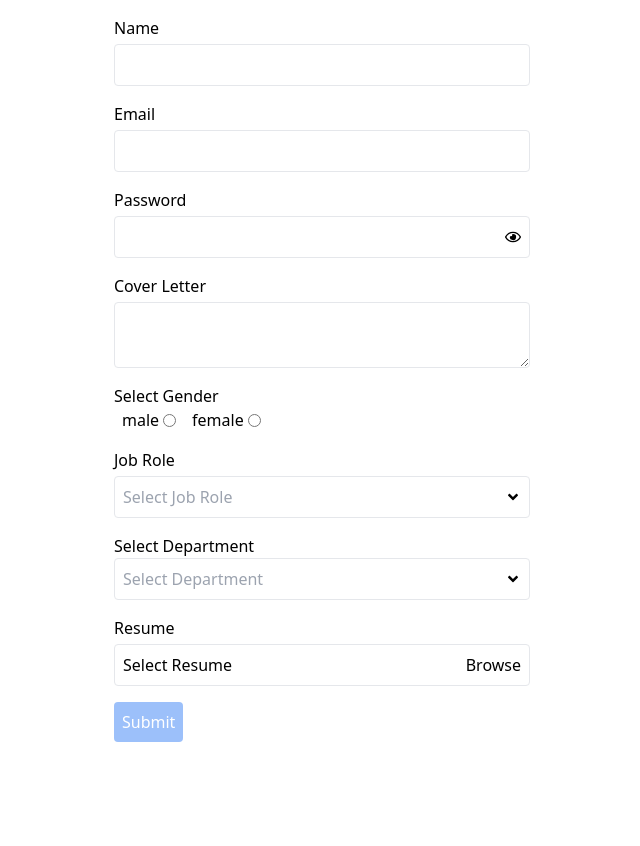
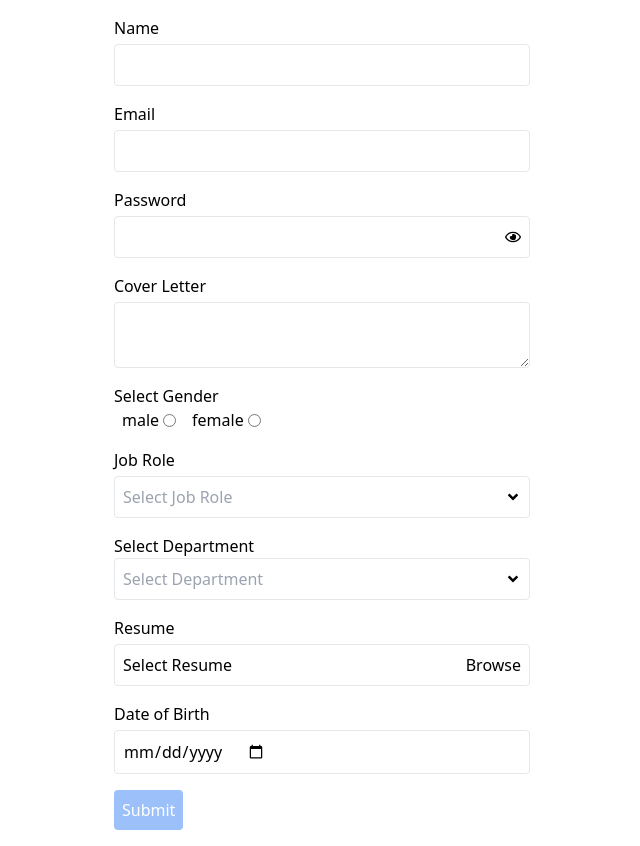
Before and after one commit to Lordhacker756/formx, a React (Vite) app: page / in a window 1280 px wide. Shown: the whole page, without its empty margins (318-958 px from the left). Before the commit the page ends 800 px from the top, so only its background shows below. Built offline with nearby package versions, Linux system fonts and the light colour scheme.

Commit message:
feat(App): add DatePicker component

```diff
--- a/src/App.tsx
+++ b/src/App.tsx
@@ -7,6 +7,7 @@ import RadioGroup from "./components/RadioGroup";
 import Select from "./components/Select";
 import SearchableDropdown from "./components/SearchableDropdown";
 import FilePicker from "./components/FilePicker";
+import DatePicker from "./components/DatePicker";
 
 const App = () => {
   const { values, errors, handleChange, handleBlur, hasErrors } =
@@ -19,6 +20,8 @@ const App = () => {
       role: "",
       department: "",
       resume: "",
+      dateOfBirth: "",
+      time: "",
     });
 
   const handleSubmit = (e: React.FormEvent) => {
@@ -121,6 +124,15 @@ const App = () => {
         key={"resume"}
       />
 
+      <DatePicker
+        name="dateOfBirth"
+        label="Date of Birth"
+        error={errors.dateOfBirth}
+        value={values.dateOfBirth}
+        onBlur={handleBlur}
+        onChange={handleChange}
+      />
+
       <SubmitButton disabled={hasErrors()} />
     </form>
   );
--- a/src/components/DatePicker.tsx
+++ b/src/components/DatePicker.tsx
@@ -0,0 +1,49 @@
+import { validationSchemas } from "../utils/validationSchemas";
+
+interface DatePickerProps {
+  name: string;
+  value: string;
+  error: string | null;
+  onChange: (name: string, value: string) => void;
+  onBlur: (
+    name: string,
+    value: string,
+    validate: (value: string) => string | null
+  ) => void;
+  label: string;
+}
+
+const DatePicker: React.FC<DatePickerProps> = ({
+  name,
+  value,
+  error,
+  onChange,
+  onBlur,
+  label,
+}) => {
+  return (
+    <div className={"flex flex-col"}>
+      <label className="mb-1" htmlFor={name}>
+        {label}
+      </label>
+      <div
+        className={`border p-2 rounded flex flex-row justify-between items-center hover:cursor-pointer ${
+          error ? "border-red-500" : ""
+        }`}
+        id={name}
+      >
+        <input
+          type="date"
+          name={name}
+          id={name}
+          onChange={(e) => {
+            onChange(name, e.target.value);
+          }}
+          onBlur={() => onBlur(name, value, validationSchemas["date"])}
+        />
+      </div>
+    </div>
+  );
+};
+
+export default DatePicker;
--- a/src/utils/validationSchemas.ts
+++ b/src/utils/validationSchemas.ts
@@ -44,4 +44,8 @@ export const validationSchemas = {
     // Validates that a file has been selected
     file: (value: File | null) =>
         value ? null : 'Please select a file.',
+
+    date: (value: string) => value ? null : "Please select a valid date",
+
+    time: (value: string) => value ? null : "Please select a valid time",
 };
```
